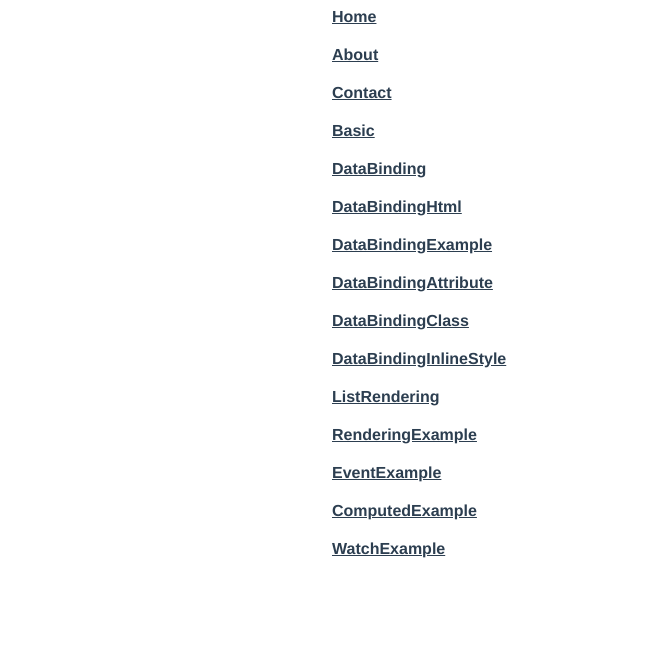
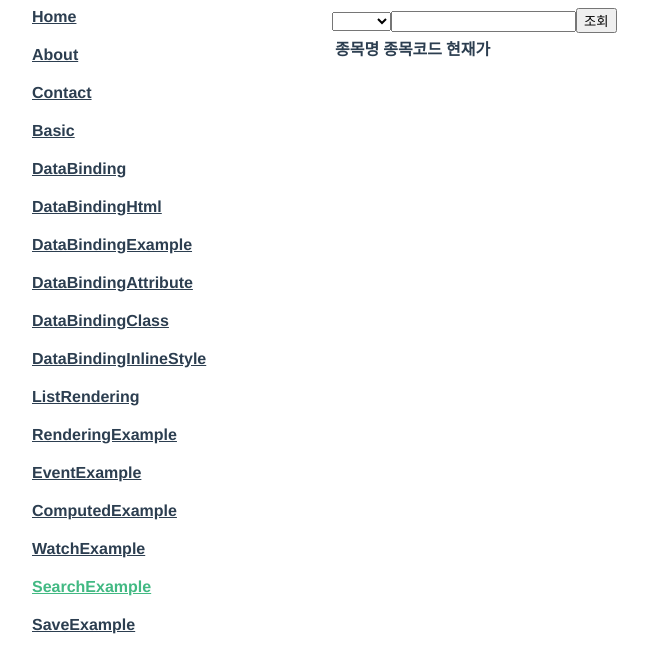
Before and after one commit to boxkwon/portfolio, a Vue app: page /Searchexample in a window 1280 px wide. Shown: the top 672 px of the page, without its empty margins (158-806 px from the left). Built offline with nearby package versions, Linux system fonts and the light colour scheme.

Commit message:
조회 화면, 저장화면 실습
Signed-off-by: boxkwon <boxkwon@gmail.com>

```diff
--- a/src/App.vue
+++ b/src/App.vue
@@ -15,6 +15,8 @@
     <router-link to="/Eventexample">EventExample</router-link>
     <router-link to="/Computedexample">ComputedExample</router-link>
     <router-link to="/Watchexample">WatchExample</router-link>
+    <router-link to="/Searchexample">SearchExample</router-link>
+    <router-link to="/Saveexample">SaveExample</router-link>
   </div>
   <router-view/>
 </template>
--- a/src/router/index.js
+++ b/src/router/index.js
@@ -87,6 +87,16 @@ const routes = [
     name: 'WatchExample',
     component: () => import(/* webpackChunkName: "Watchexample" */ '../views/WatchExample.vue')
   },
+  {
+    path: '/Searchexample',
+    name: 'SearchExample',
+    component: () => import(/* webpackChunkName: "Searchexample" */ '../views/SearchExample.vue')
+  },
+  {
+    path: '/Saveexample',
+    name: 'SaveExample',
+    component: () => import(/* webpackChunkName: "Saveexample" */ '../views/SaveExample.vue')
+  },
 ]
 
 const router = createRouter({
--- /dev/null
+++ b/src/views/SaveExample.vue
@@ -0,0 +1,63 @@
+<template>
+    <div class="view">
+        <input type="text" v-model="stockInfo.name">
+        <input type="text" v-model="stockInfo.ticker">
+        <input type="text" v-model.number="stockInfo.price">
+        <button type="button" @click="saveStockInfo">저장</button>
+    </div>
+</template>
+<script>
+export default {
+    name: '',
+    components: {},
+    data() {
+        return {
+            // name: '',
+            // ticker: '',
+            // price: '',
+            stockInfo: {
+                name: '',
+                ticker: '',
+                price: '',
+            }
+        };
+    },
+    setup() {},
+    created() {},
+    mounted() {},
+    unmounted() {},
+    methods: {
+        saveStockInfo() {
+            if(this.stockInfo.name == '') {
+                return alert('종목명을 입력하세요.');
+            }
+            if(this.stockInfo.ticker == '') {
+                return alert('종목코드를 입력하세요.');
+            }
+            if(this.stockInfo.price == 0 || this.stockInfo.price == '') {
+                return alert('현재 가격을 입력하세요.');
+            }
+
+            // const params = {
+            //     name: this.name,
+            //     ticker: this.ticker,
+            //     price: this.price
+            // }
+
+            const result = this.saveData(this.stockInfo);
+            if (result == 'save') {
+                alert('생성되었습니다.');
+            }
+        },
+        saveData(params) {
+            console.log(params);
+
+            const result = 'save';
+            return result;
+
+        }
+    },
+}
+</script>
+<style scoped>
+</style>
--- /dev/null
+++ b/src/views/SearchExample.vue
@@ -0,0 +1,78 @@
+<template>
+    <div class="view">
+        <div>
+            <select v-model="selectedMarket">
+                <option :value="city.price" :key="i" v-for="(city,i) in marketList">{{ city.name }}</option>
+            </select>
+            <input type="text" v-model="stockName" @keyup.enter="serchStockList" />
+            <button type="button" @click="serchStockList">조회</button>
+        </div>
+        <div>
+            <table>
+                <thead>
+                    <tr>
+                        <th>종목명</th>
+                        <th>종목코드</th>
+                        <th>현재가</th>
+                    </tr>
+                </thead>
+                <tbody>
+                    <tr :key="i" v-for="(stocks,i) in stockList">
+                        <td>{{ stocks.name }}</td>
+                        <td>{{ stocks.ticker }}</td>
+                        <td>{{ stocks.price }}</td>
+                    </tr>
+                </tbody>
+            </table>
+        </div>
+    </div>
+</template>
+<script>
+export default {
+    name: '',
+    components: {},
+    data() {
+        return {
+            marketList: [
+                {name: '코스피', market: 'KOSPI'},
+                {name: '코스닥', market: 'KOSDAQ'},
+                {name: 'ETF', market: 'ETF'},
+            ],
+            selectedMarket: '',
+            stockName: '',
+            stockList: ''
+        };
+    },
+    setup() {},
+    created() {},
+    mounted() {},
+    unmounted() {},
+    methods: {
+        serchStockList() {
+            // const selectedMarket = this.selectedMarket;
+            // const stockName = this.stockName;
+            const params = {
+                selectedMarket: this.selectedMarket,
+                stockName: this.stockName
+            }
+
+            this.stockList = this.getstockList(params);
+        },
+        getstockList(params) {
+            console.log(params);
+
+            let list = [
+                {name: '삼성전자', ticker: '005930', price: 74400},
+                {name: 'SK하이닉스', ticker: '00660', price: 101500},
+                {name: 'NAVER', ticker: '035420', price: 436500},
+                {name: '삼성바이오로직스', ticker: '207940', price: 983000},
+                {name: '카카오', ticker: '035720', price: 146000}
+            ];
+
+            return list;
+        }
+    },
+}
+</script>
+<style scoped>
+</style>
```
Also changed, not shown: 12 other files (tests, documents, lock files or other folders).
